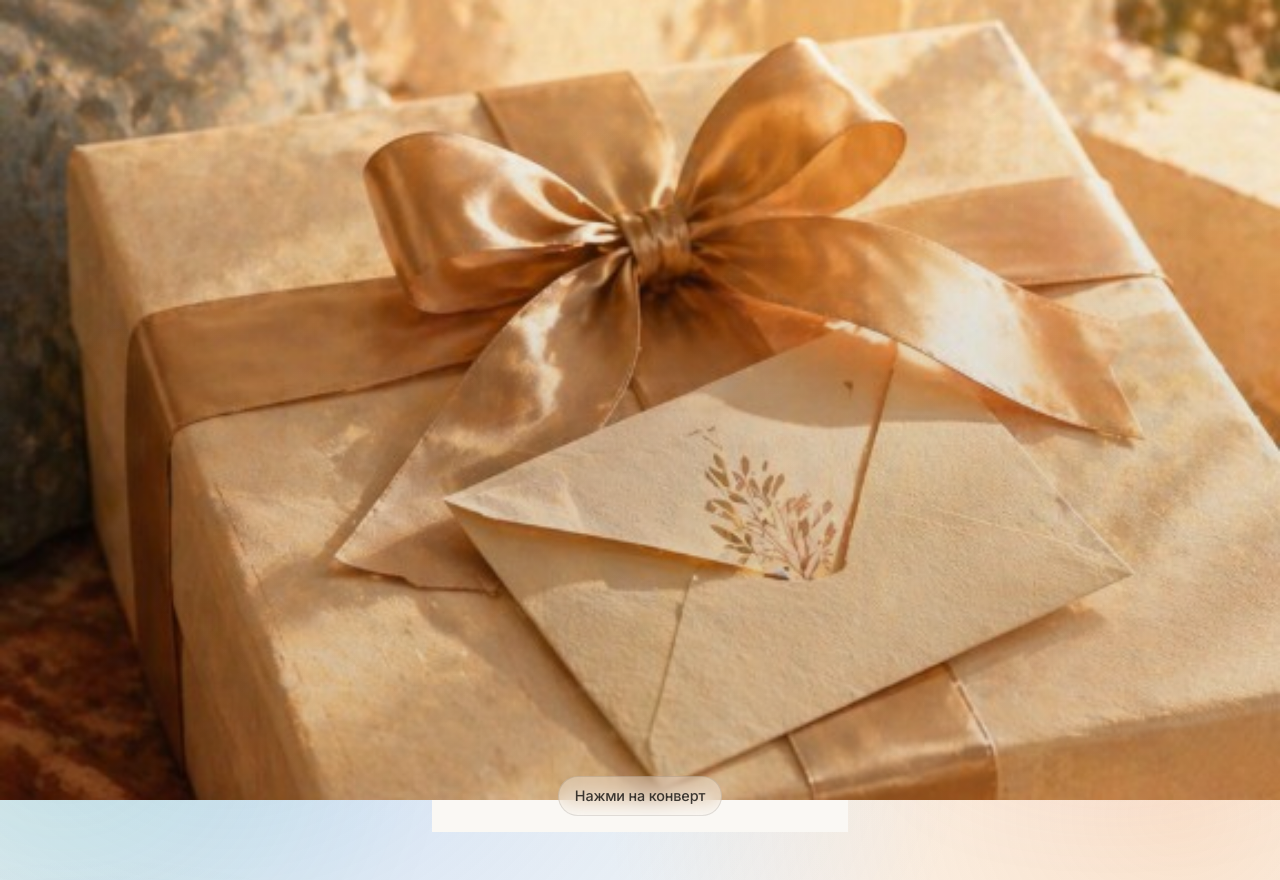
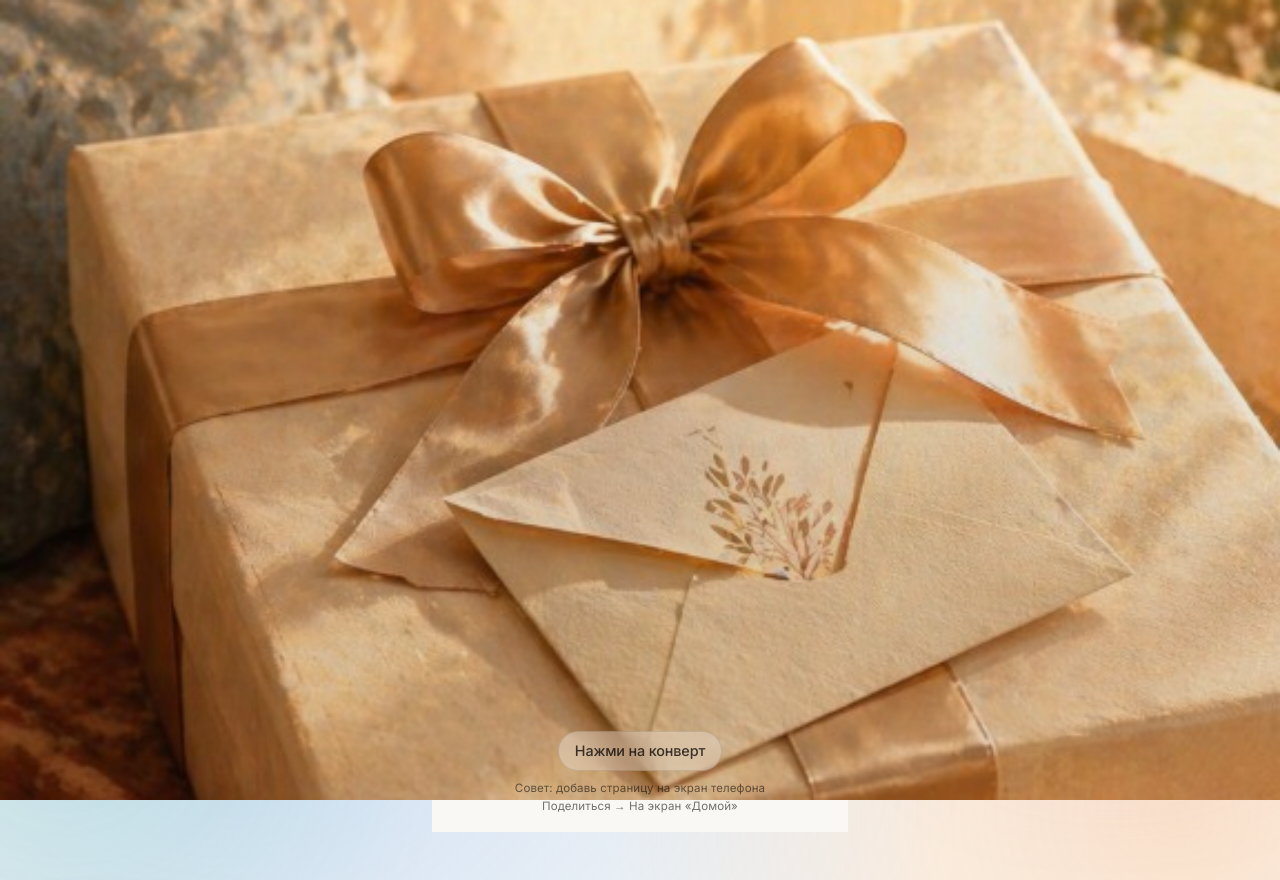
Before and after one commit to m05v08-gif/Nikitabirthday, a Next.js app: page / in a window 1280 px wide. Built offline with nearby package versions, Linux system fonts and the light colour scheme.

Commit message:
Move add-to-home tip to intro

```diff
--- a/src/components/gift-intro-screen.tsx
+++ b/src/components/gift-intro-screen.tsx
@@ -26,8 +26,14 @@ export function GiftIntroScreen({ onOpenEnvelope }: GiftIntroScreenProps) {
 
       <div className="pointer-events-none absolute inset-x-0 bottom-0 z-10 pb-[max(16px,env(safe-area-inset-bottom))]">
         <div className="mx-auto w-full max-w-[430px] px-6">
-          <div className="intro-hint mx-auto w-fit rounded-full border border-black/10 bg-white/30 px-4 py-2 text-[0.9rem] font-medium tracking-[-0.01em] text-black/75 backdrop-blur-md">
-            Нажми на конверт
+          <div className="mx-auto grid w-fit justify-items-center gap-2">
+            <div className="intro-hint w-fit rounded-full border border-black/10 bg-white/30 px-4 py-2 text-[0.9rem] font-medium tracking-[-0.01em] text-black/75 backdrop-blur-md">
+              Нажми на конверт
+            </div>
+            <div className="text-center text-[0.72rem] leading-relaxed tracking-[0.01em] text-black/55">
+              <span className="block">Совет: добавь страницу на экран телефона</span>
+              <span className="block">Поделиться → На экран «Домой»</span>
+            </div>
           </div>
         </div>
       </div>
--- a/src/components/main-home-screen.tsx
+++ b/src/components/main-home-screen.tsx
@@ -89,11 +89,6 @@ export function MainHomeScreen() {
           <Tile variant="ideas" title="Вдохновения" subtitle="Разные идеи на вечер" href="/ideas" />
           <Tile variant="yakut" title="Угадай якутское слово" subtitle="Маленький квест" href="/yakut-quest" />
         </section>
-
-        <p className="home-helper home-helper-wrap mt-9 text-center text-[0.72rem] leading-relaxed opacity-95">
-          <span className="block">Совет: добавь страницу на экран телефона</span>
-          <span className="block">Поделиться → На экран «Домой»</span>
-        </p>
       </div>
     </main>
   );
```
